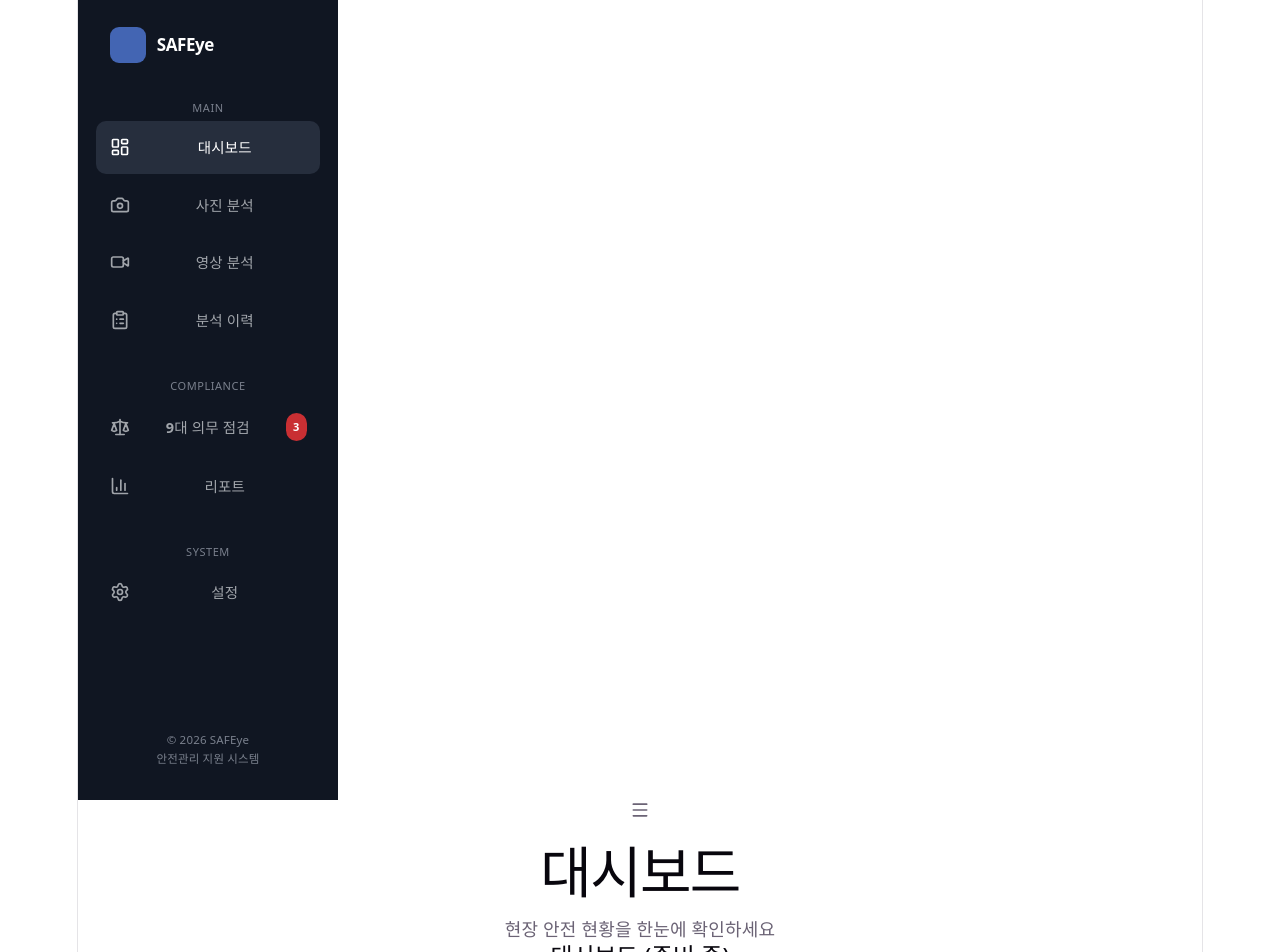
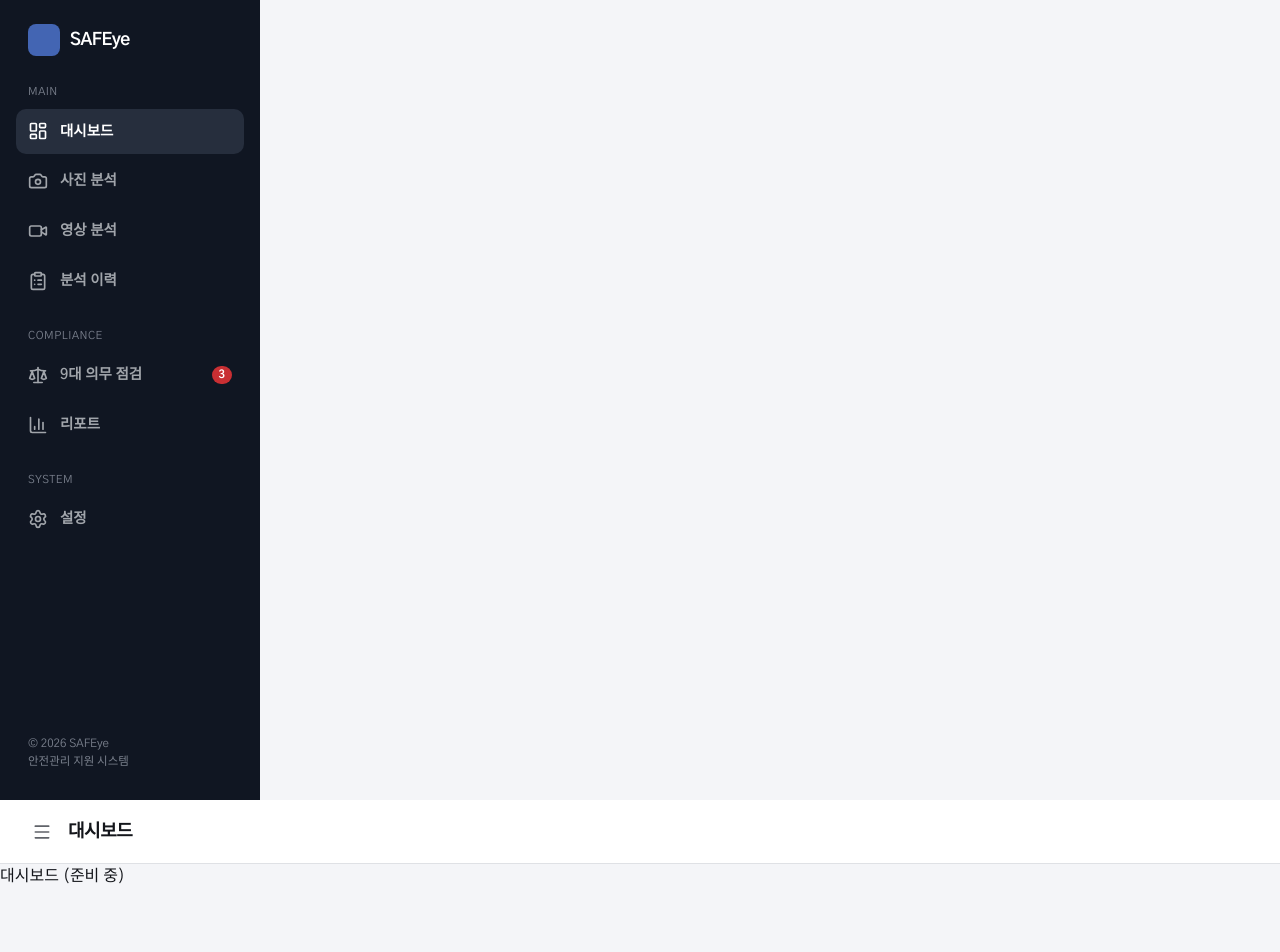
Before and after one commit to seongmin0244/safeye-capstone, a React (Vite) app in the folder frontend/: page / in a window 1280 px wide. Shown: the top 952 px of the page. After the commit the page ends 888 px from the top, so only its background shows below. Built offline with nearby package versions, Linux system fonts and the light colour scheme.

Commit message:
feat: Topbar에 tailwind 적용 및 새 디자인 적용

```diff
--- a/frontend/src/components/layout/Topbar.jsx
+++ b/frontend/src/components/layout/Topbar.jsx
@@ -4,22 +4,20 @@ import { getPageMeta } from "../../constants/menu";
 
 function Topbar({ onToggleSidebar }) {
   const location = useLocation();
-  const { title, desc } = getPageMeta(location.pathname);
+  const { title } = getPageMeta(location.pathname);
 
   return (
-    <header className="topbar">
+    <header className="h-16 shrink-0 bg-white border-b border-border flex items-center gap-4 px-8">
       <button
         type="button"
         onClick={onToggleSidebar}
         aria-label="사이드바 열기/닫기"
-        className="topbar-toggle"
+        className="text-muted hover:text-black transition-colors"
       >
         <Menu size={20} />
       </button>
-      <div className="topbar-text">
-        <h1 className="topbar-title">{title}</h1>
-        {desc && <p className="topbar-description">{desc}</p>}
-      </div>
+
+      <h1 className="text-lg font-bold tracking-tight">{title}</h1>
     </header>
   );
 }
--- a/frontend/src/index.css
+++ b/frontend/src/index.css
@@ -21,117 +21,14 @@
   --color-sidebar-text: oklch(0.72 0.01 265);
   --color-sidebar-muted: oklch(0.6 0.02 265);
 
+  --color-ink: oklch(0.2 0.01 265);
+
   --font-sans: "Gothic A1", sans-serif;
-}
-
-:root {
-  --text: #6b6375;
-  --text-h: #08060d;
-  --bg: #fff;
-  --border: #e5e4e7;
-  --code-bg: #f4f3ec;
-  --accent: #aa3bff;
-  --accent-bg: rgba(170, 59, 255, 0.1);
-  --accent-border: rgba(170, 59, 255, 0.5);
-  --social-bg: rgba(244, 243, 236, 0.5);
-  --shadow:
-    rgba(0, 0, 0, 0.1) 0 10px 15px -3px, rgba(0, 0, 0, 0.05) 0 4px 6px -2px;
-
-  --sans: system-ui, 'Segoe UI', Roboto, sans-serif;
-  --heading: system-ui, 'Segoe UI', Roboto, sans-serif;
-  --mono: ui-monospace, Consolas, monospace;
-
-  font: 18px/145% var(--sans);
-  letter-spacing: 0.18px;
-  color-scheme: light dark;
-  color: var(--text);
-  background: var(--bg);
-  font-synthesis: none;
-  text-rendering: optimizeLegibility;
-  -webkit-font-smoothing: antialiased;
-  -moz-osx-font-smoothing: grayscale;
-
-  @media (max-width: 1024px) {
-    font-size: 16px;
-  }
-}
-
-@media (prefers-color-scheme: dark) {
-  :root {
-    --text: #9ca3af;
-    --text-h: #f3f4f6;
-    --bg: #16171d;
-    --border: #2e303a;
-    --code-bg: #1f2028;
-    --accent: #c084fc;
-    --accent-bg: rgba(192, 132, 252, 0.15);
-    --accent-border: rgba(192, 132, 252, 0.5);
-    --social-bg: rgba(47, 48, 58, 0.5);
-    --shadow:
-      rgba(0, 0, 0, 0.4) 0 10px 15px -3px, rgba(0, 0, 0, 0.25) 0 4px 6px -2px;
-  }
-
-  #social .button-icon {
-    filter: invert(1) brightness(2);
-  }
 }
 
 body {
   margin: 0;
+  font-family: var(--font-sans);
+  color: var(--color-ink);
+  background: oklch(0.97 0.004 265);
 }
-
-#root {
-  width: 1126px;
-  max-width: 100%;
-  margin: 0 auto;
-  text-align: center;
-  border-inline: 1px solid var(--border);
-  min-height: 100svh;
-  display: flex;
-  flex-direction: column;
-  box-sizing: border-box;
-}
-
-h1,
-h2 {
-  font-family: var(--heading);
-  font-weight: 500;
-  color: var(--text-h);
-}
-
-h1 {
-  font-size: 56px;
-  letter-spacing: -1.68px;
-  margin: 32px 0;
-  @media (max-width: 1024px) {
-    font-size: 36px;
-    margin: 20px 0;
-  }
-}
-h2 {
-  font-size: 24px;
-  line-height: 118%;
-  letter-spacing: -0.24px;
-  margin: 0 0 8px;
-  @media (max-width: 1024px) {
-    font-size: 20px;
-  }
-}
-p {
-  margin: 0;
-}
-
-code,
-.counter {
-  font-family: var(--mono);
-  display: inline-flex;
-  border-radius: 4px;
-  color: var(--text-h);
-}
-
-code {
-  font-size: 15px;
-  line-height: 135%;
-  padding: 4px 8px;
-  background: var(--code-bg);
-}
```
